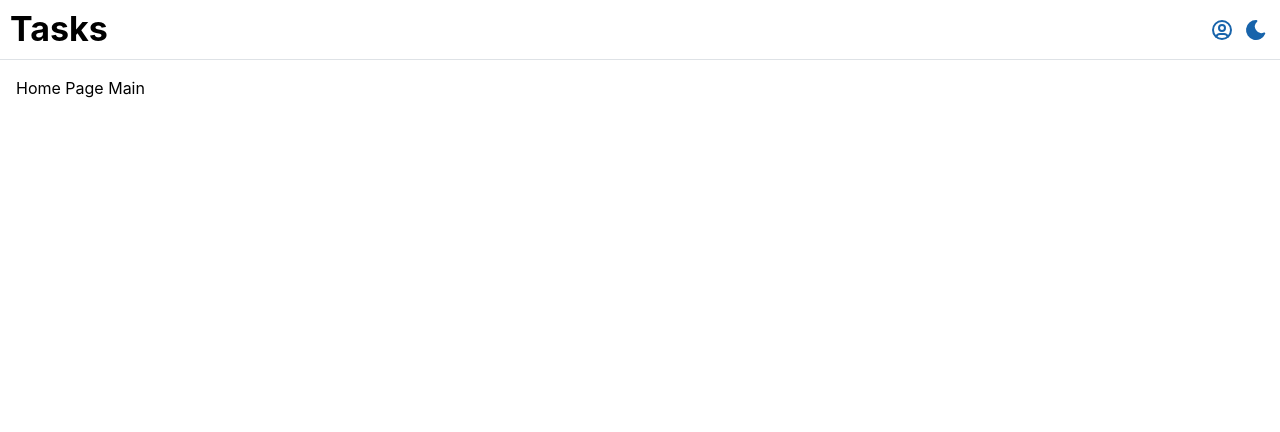
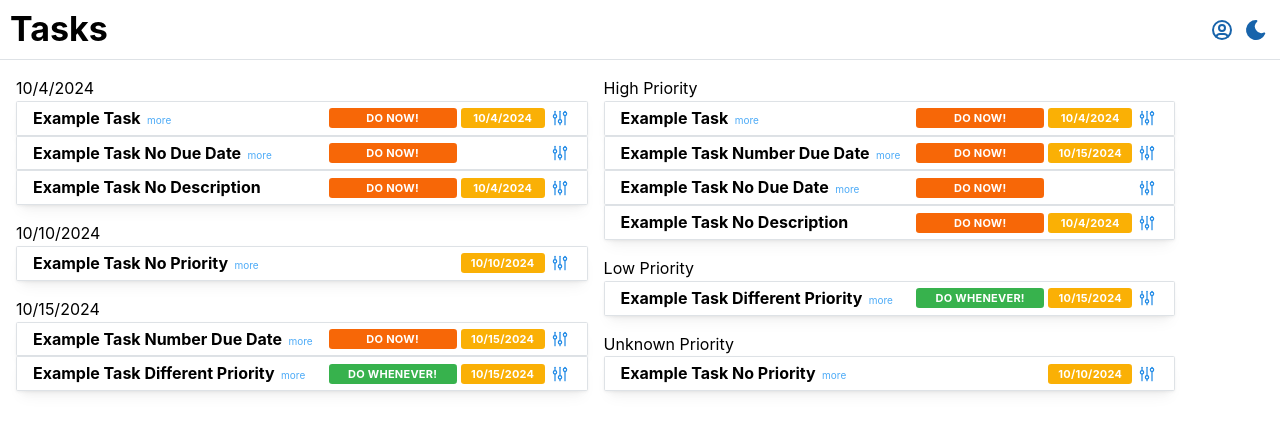
Before and after one commit to aeum1016/taskmanagerfrontend, a Next.js app: page / in a window 1280 px wide. Shown: the top 432 px of the page. Built offline with nearby package versions, Linux system fonts and the light colour scheme.

Commit message:
TaskList and additions to home page

```diff
--- a/app/login/page.tsx
+++ b/app/login/page.tsx
@@ -1,9 +1,9 @@
-import { Welcome } from '@/components/Welcome/Welcome';
+import { Home } from '@/components/Home/Home';
 
 export default function LoginPage() {
   return (
     <>
-      <Welcome />
+      <Home />
     </>
   );
 }
--- a/components/Home/Home.tsx
+++ b/components/Home/Home.tsx
@@ -1,16 +1,10 @@
 'use client';
 
 import { FC } from 'react';
-import {
-  AppShell,
-  AppShellHeader,
-  AppShellMain,
-  Avatar,
-  Group,
-  useMantineTheme,
-} from '@mantine/core';
-import { ColorSchemeToggle } from '../Header/ColorSchemeToggle/ColorSchemeToggle';
+import { AppShell, AppShellHeader, AppShellMain, Group, useMantineTheme } from '@mantine/core';
+import { ExampleTasks } from '@/enums/Task/ExampleTask';
 import { Header } from '../Header/Header';
+import { TaskList } from '../TaskList/TaskList';
 import classes from './Home.module.css';
 
 export const Home: FC = (): JSX.Element => {
@@ -21,7 +15,12 @@ export const Home: FC = (): JSX.Element => {
       <AppShellHeader>
         <Header />
       </AppShellHeader>
-      <AppShellMain>Home Page Main</AppShellMain>
+      <AppShellMain>
+        <Group align={'flex-start'}>
+          <TaskList tasks={ExampleTasks} sortByDueDate={true} />
+          <TaskList tasks={ExampleTasks} sortByPriority={true} />
+        </Group>
+      </AppShellMain>
     </AppShell>
   );
 };
--- a/components/Task/Task.module.css
+++ b/components/Task/Task.module.css
@@ -5,9 +5,16 @@
 
 .cardLineGroup {
   justify-content: space-between;
+  flex-wrap: nowrap;
 }
 
 .cardNameGroup {
   align-items: baseline;
   gap: 0.4rem;
+  flex-wrap: nowrap;
 }
+
+.cardBadgesGroup {
+  gap: 0.25rem;
+  flex-wrap: nowrap;
+}
--- a/components/Task/Task.tsx
+++ b/components/Task/Task.tsx
@@ -1,39 +1,39 @@
 import { FC } from 'react';
 import { IconAdjustments } from '@tabler/icons-react';
-import { ActionIcon, Card, Container, Grid, Group, Text } from '@mantine/core';
+import { ActionIcon, Card, Group, Text } from '@mantine/core';
 import { useDisclosure } from '@mantine/hooks';
 import { PriorityBadge } from '@/enums/Priority/components/PriorityBadge';
+import ITask from '@/enums/Task/ITask';
 import { Description } from './Description/Description';
 import { DescriptionToggle } from './Description/DescriptionToggle';
 import { DueDateBadge } from './DueDate/DueDateBadge';
 import classes from './Task.module.css';
 
 interface TaskProps {
-  name: string;
-  priority?: number;
-  dueDate?: number | string;
-  description?: string;
+  task: ITask;
 }
 
-export const Task: FC<TaskProps> = ({ name, priority, dueDate, description }): JSX.Element => {
+export const Task: FC<TaskProps> = ({ task }): JSX.Element => {
   const [openDescription, { toggle }] = useDisclosure(false);
 
   return (
     <Card className={classes.card} shadow="sm" withBorder>
       <Group className={classes.cardLineGroup}>
         <Group className={classes.cardNameGroup}>
-          <Text fw={700}>{name}</Text>
-          <DescriptionToggle description={description} toggle={toggle} />
+          <Text fw={700} truncate>
+            {task.name}
+          </Text>
+          <DescriptionToggle description={task.description} toggle={toggle} />
         </Group>
-        <Group gap={3}>
-          <PriorityBadge priority={priority} />
-          <DueDateBadge dueDate={dueDate} />
+        <Group className={classes.cardBadgesGroup}>
+          <PriorityBadge priority={task.priority} />
+          <DueDateBadge dueDate={task.dueDate} />
           <ActionIcon variant={'transparent'} size={'sm'}>
             <IconAdjustments stroke={1.5} />
           </ActionIcon>
         </Group>
       </Group>
-      <Description description={description} open={openDescription} />
+      <Description description={task.description} open={openDescription} />
     </Card>
   );
 };
--- /dev/null
+++ b/components/TaskList/TaskList.tsx
@@ -0,0 +1,73 @@
+import dayjs from 'dayjs';
+import { FC } from 'react';
+import { Card, Stack, Text } from '@mantine/core';
+import { numberToPriority } from '@/enums/Priority/Priority';
+import ITask from '@/enums/Task/ITask';
+import { Task } from '../Task/Task';
+import classes from './Task.module.css';
+
+interface TaskListProps {
+  tasks: ITask[];
+  sortByDueDate?: boolean;
+  sortByPriority?: boolean;
+}
+
+export const TaskList: FC<TaskListProps> = ({
+  tasks,
+  sortByDueDate,
+  sortByPriority,
+}): JSX.Element => {
+  if (!sortByDueDate && !sortByPriority) sortByDueDate = true;
+  if (sortByDueDate === undefined) sortByDueDate = false;
+  if (sortByPriority === undefined) sortByPriority = false;
+
+  const dueDates = [
+    ...new Set(tasks.map((task) => dayjs(task.dueDate).toDate().toLocaleDateString())),
+  ]
+    .map((date) => dayjs(date).unix())
+    .sort((a, b) => a - b)
+    .map((unix) =>
+      dayjs(unix * 1000)
+        .toDate()
+        .toLocaleDateString()
+    );
+  const priorities = [...new Set(tasks.map((task) => task.priority))];
+  priorities.sort();
+
+  if (sortByDueDate) {
+    return (
+      <Stack>
+        {dueDates.map((date) => {
+          return (
+            <Stack gap={0} key={'list-' + date}>
+              <Text>{date}</Text>
+              {tasks
+                .filter((task) => dayjs(task.dueDate).toDate().toLocaleDateString() === date)
+                .map((task) => {
+                  return <Task task={task} key={'task-list-' + task.name + task.dueDate} />;
+                })}
+            </Stack>
+          );
+        })}
+      </Stack>
+    );
+  } else if (sortByPriority) {
+    return (
+      <Stack>
+        {priorities.map((priority) => {
+          return (
+            <Stack gap={0} key={'list-' + priority}>
+              <Text>{numberToPriority(priority).toString}</Text>
+              {tasks
+                .filter((task) => task.priority === priority)
+                .map((task) => {
+                  return <Task task={task} key={'task-list-' + task.name + task.dueDate} />;
+                })}
+            </Stack>
+          );
+        })}
+      </Stack>
+    );
+  }
+  return <></>;
+};
--- a/enums/Priority/Priority.tsx
+++ b/enums/Priority/Priority.tsx
@@ -38,7 +38,7 @@ export const AllPriorities: IPriority[] = [
   ExtremePriority,
 ];
 
-export const numberToPriority = (val: number): IPriority => {
+export const numberToPriority = (val: number | undefined): IPriority => {
   let foundPriority = AllPriorities.find((element) => element.value === val);
   if (foundPriority !== undefined) return foundPriority;
 
--- /dev/null
+++ b/enums/Task/ExampleTask.tsx
@@ -0,0 +1,49 @@
+import ITask from './ITask';
+
+export const ExampleTask: ITask = {
+  name: 'Example Task',
+  priority: 1,
+  dueDate: '10/4/2024',
+  description: 'This is an example task description.',
+};
+
+export const ExampleTaskNumberDueDate: ITask = {
+  name: 'Example Task Number Due Date',
+  priority: 1,
+  dueDate: 1729000000000,
+  description: 'This is an example task description.',
+};
+
+export const ExampleTaskDiffPriority: ITask = {
+  name: 'Example Task Different Priority',
+  priority: 3,
+  dueDate: 1729000000000,
+  description: 'This is an example task description.',
+};
+
+export const ExampleTaskNoPriority: ITask = {
+  name: 'Example Task No Priority',
+  dueDate: '10/10/2024',
+  description: 'This is an example task description.',
+};
+
+export const ExampleTaskNoDueDate: ITask = {
+  name: 'Example Task No Due Date',
+  priority: 1,
+  description: 'This is an example task description.',
+};
+
+export const ExampleTaskNoDescription: ITask = {
+  name: 'Example Task No Description',
+  priority: 1,
+  dueDate: '10/4/2024',
+};
+
+export const ExampleTasks: ITask[] = [
+  ExampleTask,
+  ExampleTaskNumberDueDate,
+  ExampleTaskDiffPriority,
+  ExampleTaskNoPriority,
+  ExampleTaskNoDueDate,
+  ExampleTaskNoDescription,
+];
--- /dev/null
+++ b/enums/Task/ITask.tsx
@@ -0,0 +1,6 @@
+export default interface ITask {
+  name: string;
+  priority?: number;
+  dueDate?: number | string;
+  description?: string;
+}
--- a/tsconfig.json
+++ b/tsconfig.json
@@ -1,7 +1,7 @@
 {
   "compilerOptions": {
     "types": ["node", "jest", "@testing-library/jest-dom"],
-    "target": "es5",
+    "target": "es6",
     "lib": ["dom", "dom.iterable", "esnext"],
     "allowJs": true,
     "skipLibCheck": true,
```
Also changed, not shown: components/TaskList/TaskList.module.css (added), 2 other files (tests, documents, lock files or other folders).
